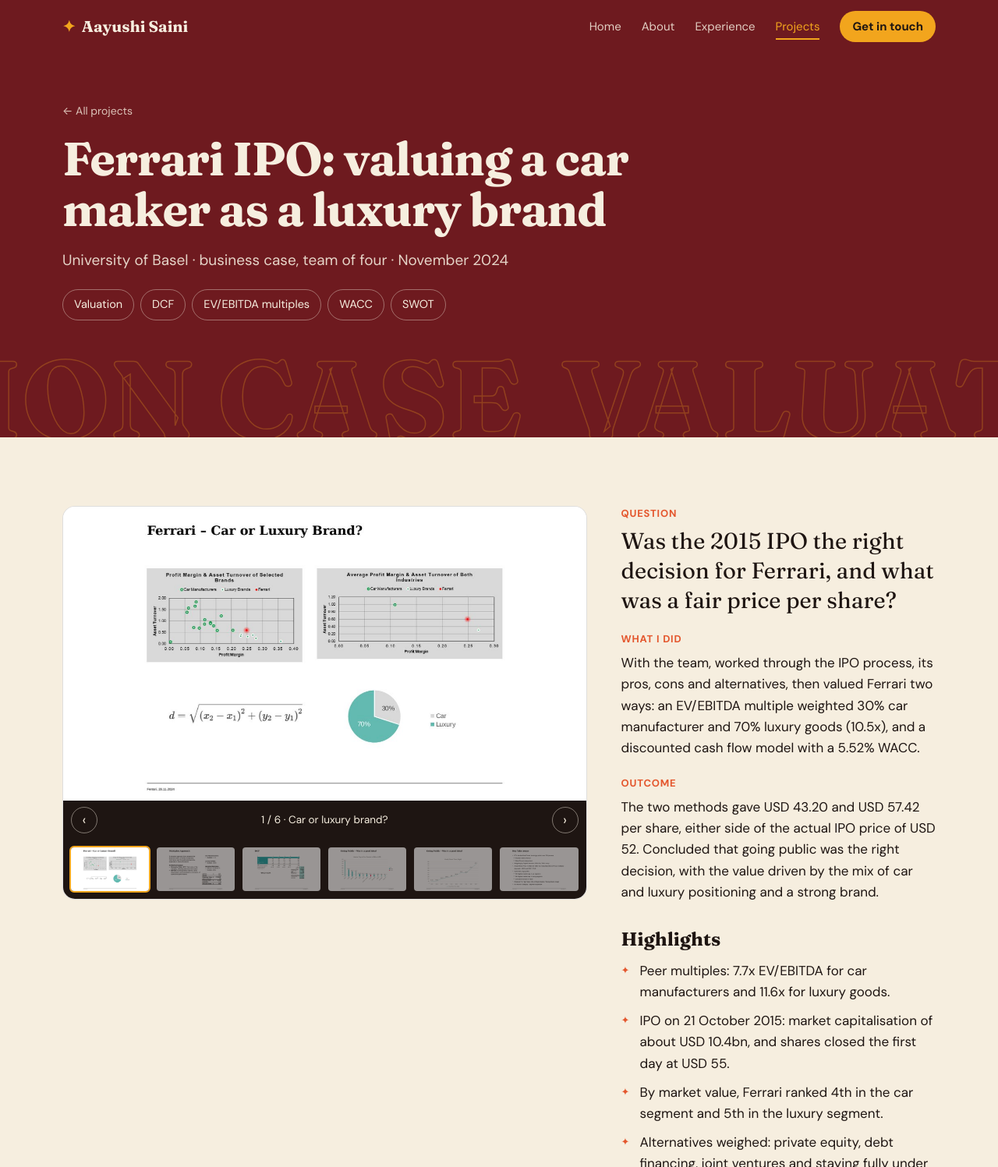
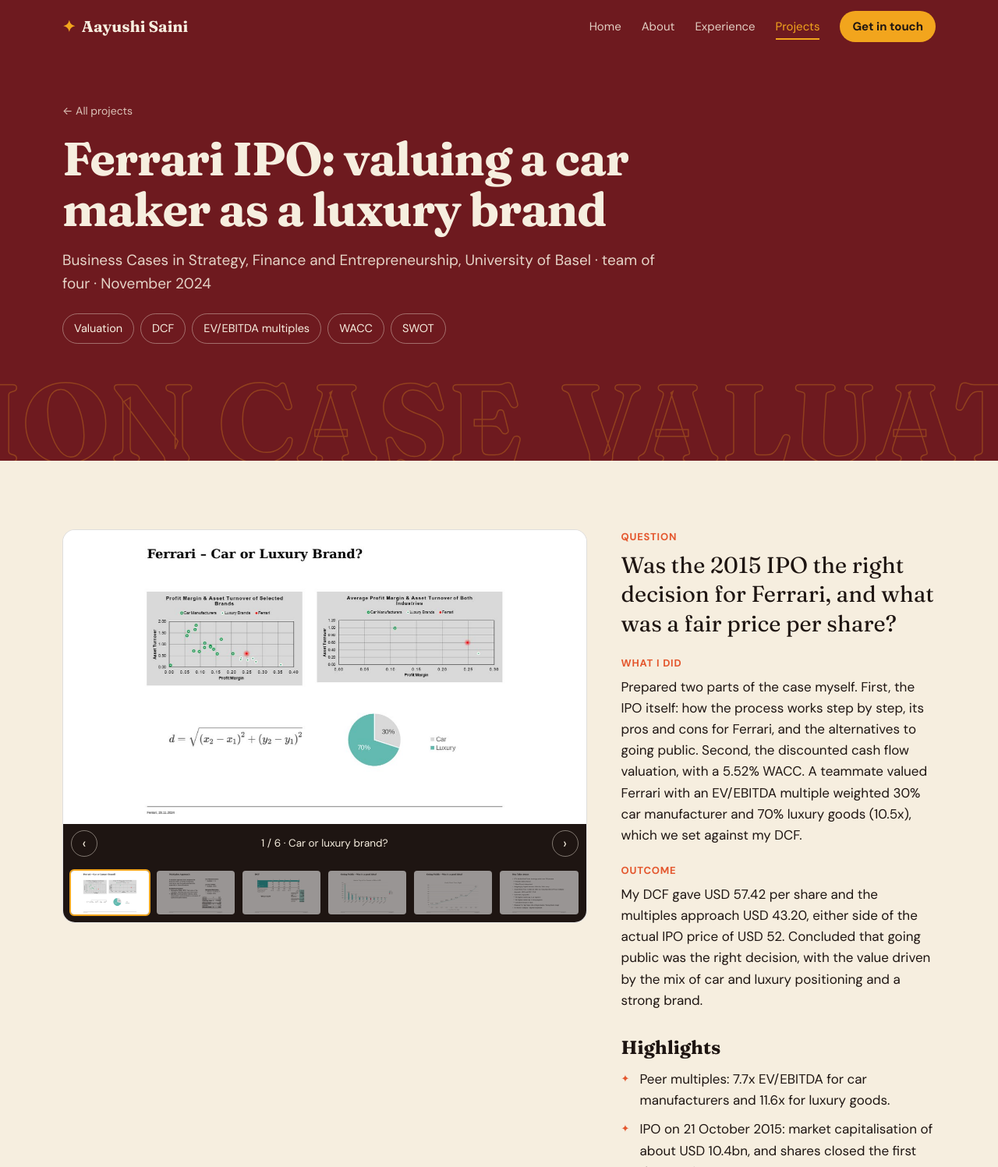
Before and after one commit to AayushiSaini2411/Profile-, a plain HTML site: page project-ferrari.html in a window 1280 px wide. Shown: the top 1497 px of the page at 78% size. Drawn offline with Linux system fonts and the light colour scheme.

Commit message:
Add files via upload

```diff
--- a/project-ferrari.html
+++ b/project-ferrari.html
@@ -33,7 +33,7 @@
   <div class="wrap">
     <a class="crumb rise" style="--d:0" href="projects.html">← All projects</a>
     <h1 class="rise" style="--d:1;max-width:22ch;font-size:clamp(34px,5vw,60px)">Ferrari IPO: valuing a car maker as a luxury brand</h1>
-    <p class="lead rise" style="--d:2">University of Basel · business case, team of four · November 2024</p>
+    <p class="lead rise" style="--d:2">Business Cases in Strategy, Finance and Entrepreneurship, University of Basel · team of four · November 2024</p>
     <ul class="chips rise" style="--d:3"><li>Valuation</li><li>DCF</li><li>EV/EBITDA multiples</li><li>WACC</li><li>SWOT</li></ul>
   </div>
 </div>
@@ -48,8 +48,8 @@
       <div class="rv">
         <dl>
           <div><dt>Question</dt><dd class="big">Was the 2015 IPO the right decision for Ferrari, and what was a fair price per share?</dd></div>
-          <div><dt>What I did</dt><dd>With the team, worked through the IPO process, its pros, cons and alternatives, then valued Ferrari two ways: an EV/EBITDA multiple weighted 30% car manufacturer and 70% luxury goods (10.5x), and a discounted cash flow model with a 5.52% WACC.</dd></div>
-          <div><dt>Outcome</dt><dd>The two methods gave USD 43.20 and USD 57.42 per share, either side of the actual IPO price of USD 52. Concluded that going public was the right decision, with the value driven by the mix of car and luxury positioning and a strong brand.</dd></div>
+          <div><dt>What I did</dt><dd>Prepared two parts of the case myself. First, the IPO itself: how the process works step by step, its pros and cons for Ferrari, and the alternatives to going public. Second, the discounted cash flow valuation, with a 5.52% WACC. A teammate valued Ferrari with an EV/EBITDA multiple weighted 30% car manufacturer and 70% luxury goods (10.5x), which we set against my DCF.</dd></div>
+          <div><dt>Outcome</dt><dd>My DCF gave USD 57.42 per share and the multiples approach USD 43.20, either side of the actual IPO price of USD 52. Concluded that going public was the right decision, with the value driven by the mix of car and luxury positioning and a strong brand.</dd></div>
         </dl>
         <h3>Highlights</h3>
         <ul class="ticks"><li>Peer multiples: 7.7x EV/EBITDA for car manufacturers and 11.6x for luxury goods.</li><li>IPO on 21 October 2015: market capitalisation of about USD 10.4bn, and shares closed the first day at USD 55.</li><li>By market value, Ferrari ranked 4th in the car segment and 5th in the luxury segment.</li><li>Alternatives weighed: private equity, debt financing, joint ventures and staying fully under FCA.</li><li>SWOT analysis, with category and segment expansion recommended for the future.</li></ul>
```
